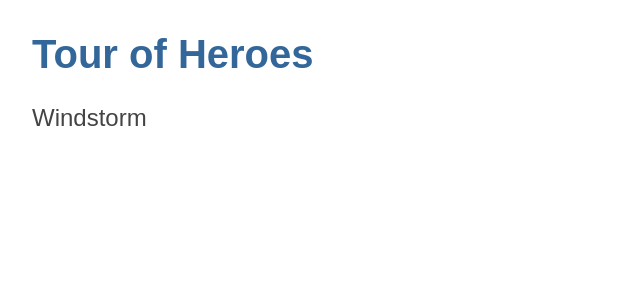
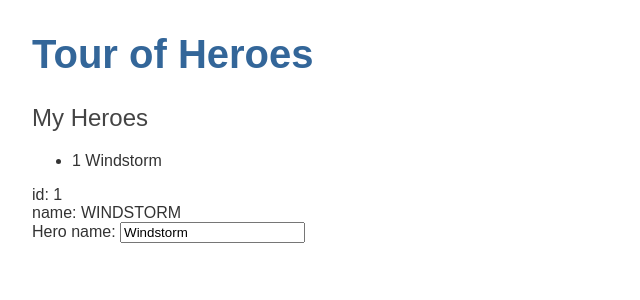
Before and after one commit to Hieu-Ma/tour-of-heroes, an Angular app: page / in a window 1280 px wide. Shown: the top 300 px of the page, without its empty margins (0-640 px from the left). Built offline with nearby package versions, Linux system fonts and the light colour scheme.

Commit message:
on step 2

```diff
--- a/src/app/app.module.ts
+++ b/src/app/app.module.ts
@@ -1,5 +1,6 @@
 import { NgModule } from '@angular/core';
 import { BrowserModule } from '@angular/platform-browser';
+import { FormsModule } from '@angular/forms'; // <-- NgModel lives here
 
 import { AppComponent } from './app.component';
 import { HeroesComponent } from './heroes/heroes.component';
@@ -10,7 +11,8 @@
     HeroesComponent
   ],
   imports: [
-    BrowserModule
+    BrowserModule,
+    FormsModule
   ],
   providers: [],
   bootstrap: [AppComponent]
--- a/src/app/heroes/heroes.component.html
+++ b/src/app/heroes/heroes.component.html
@@ -1 +1,14 @@
-<h2>{{hero}}</h2>
+<h2>My Heroes</h2>
+<ul>
+    <li>
+        <span class="badge">{{hero.id}}</span> {{hero.name}}
+    </li>
+</ul>
+
+<div><span>id:</span> {{hero.id}}</div>
+<div><span>name:</span> {{hero.name | uppercase}}</div>
+
+<div>
+    <label for="name">Hero name: </label>
+    <input id="name" [(ngModel)]="hero.name" placeholder="name">
+</div>
--- a/src/app/heroes/heroes.component.ts
+++ b/src/app/heroes/heroes.component.ts
@@ -1,4 +1,6 @@
 import { Component, OnInit } from '@angular/core';
+import { Hero } from '../hero';
+import { HEROES } from '../mock-heroes';
 
 @Component({
   selector: 'app-heroes',
@@ -7,10 +9,16 @@
 })
 export class HeroesComponent implements OnInit {
 
+  hero: Hero = {
+    id: 1,
+    name: 'Windstorm'
+  };
+
+  heroes = HEROES;
+
   constructor() { }
 
-  ngOnInit(): void {
+  ngOnInit() {
   }
 
-  hero = 'Windstorm'
 }
--- /dev/null
+++ b/src/app/mock-heroes.ts
@@ -0,0 +1,6 @@
+import { Hero } from './hero';
+
+export const HEROES: Hero[] = [
+    { id: 11, name: 'Dr Nice'},
+    { id: 12, name: 'Narco'}
+]
```
